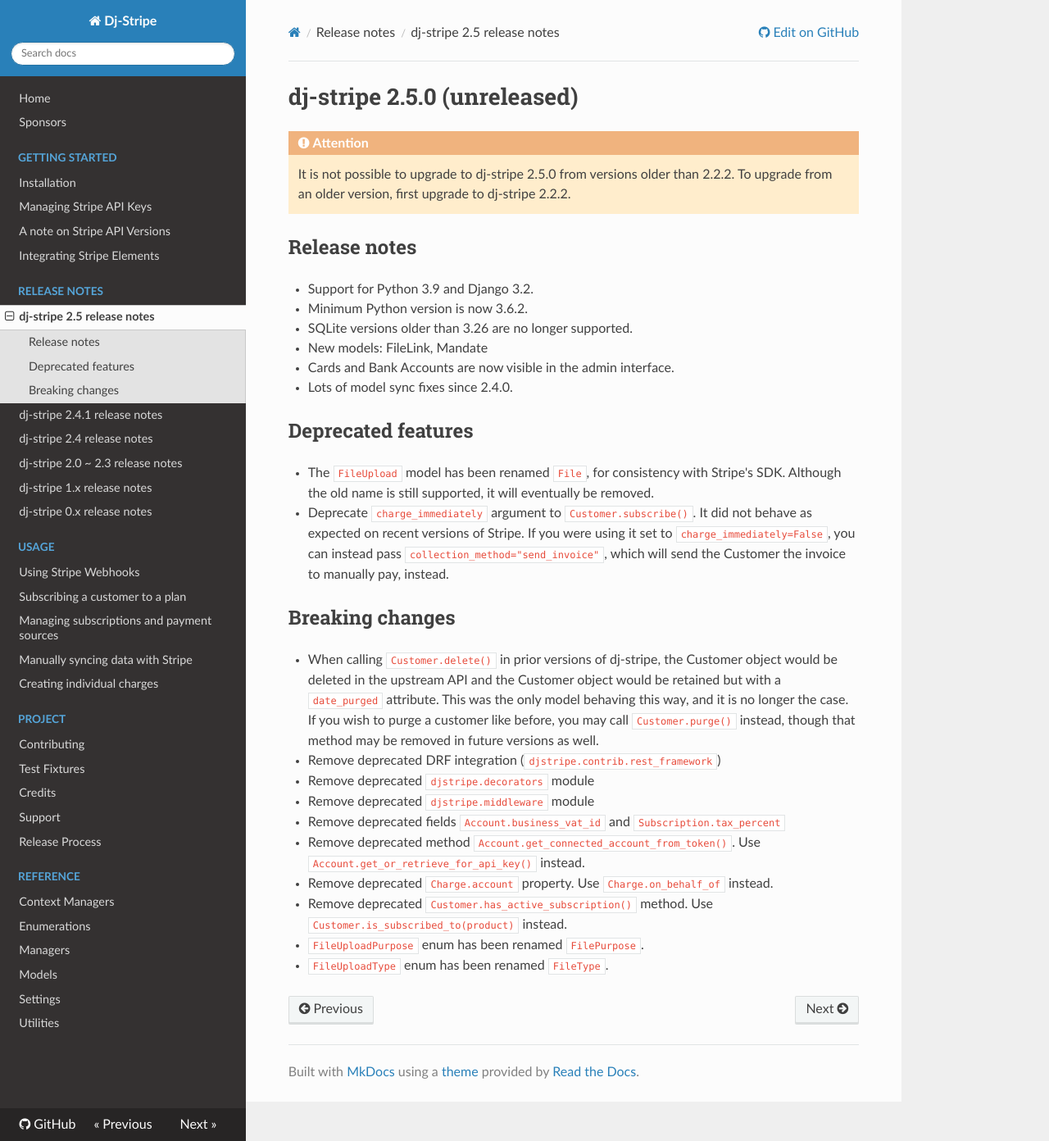
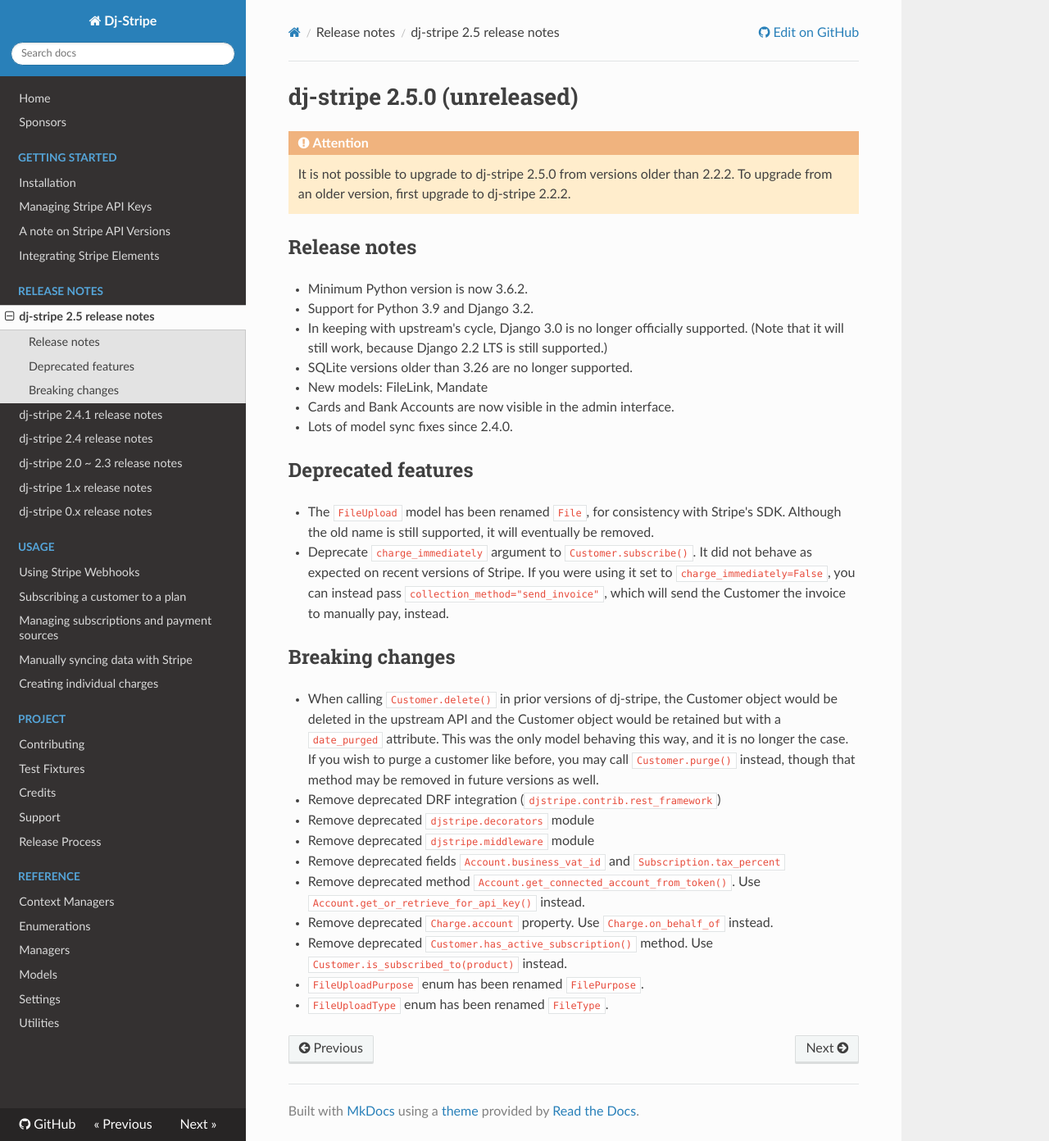
Before and after one commit to dj-stripe/dj-stripe, an MkDocs documentation site: the page built from docs/history/2_5_0.md, in a window 1280 px wide and 1392 px high. Shown: the whole window at 82% size. Built offline with MkDocs 1.6.1, drawn with Linux system fonts in a browser that asks for light colours; nearby versions of some CDN libraries.

Commit message:
Drop support for Django 3.0 (unsupported upstream)

```diff
--- a/docs/history/2_5_0.md
+++ b/docs/history/2_5_0.md
@@ -7,8 +7,10 @@
 
 ## Release notes
 
+-   Minimum Python version is now 3.6.2.
 -   Support for Python 3.9 and Django 3.2.
--   Minimum Python version is now 3.6.2.
+-   In keeping with upstream's cycle, Django 3.0 is no longer officially supported.
+    (Note that it will still work, because Django 2.2 LTS is still supported.)
 -   SQLite versions older than 3.26 are no longer supported.
 -   New models: FileLink, Mandate
 -   Cards and Bank Accounts are now visible in the admin interface.
```
Also changed, not shown: 2 other files.
